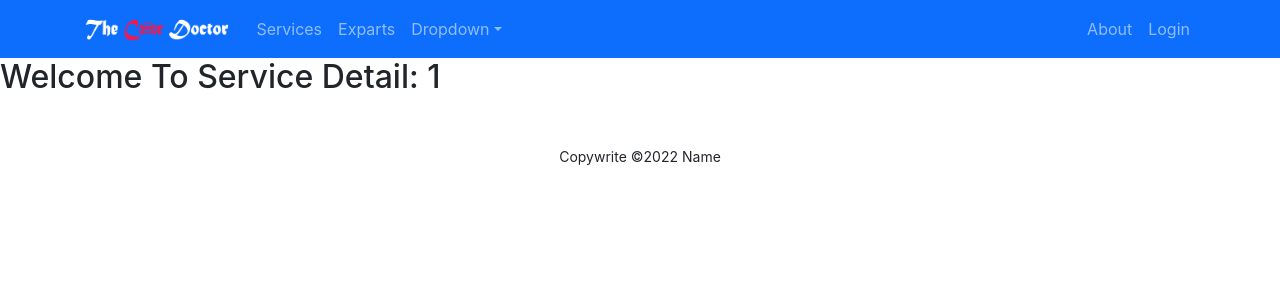
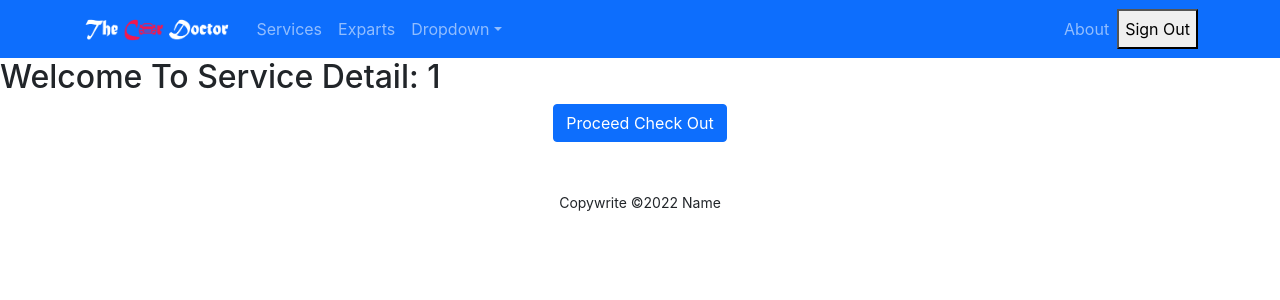
Before and after one commit to Neelporos/david-car-service, a React (Create React App) app: page /service/1 in a window 1280 px wide. Shown: the top 300 px of the page. Built offline with nearby package versions, Linux system fonts and the light colour scheme; no server answers; sample sign-in values are in the browser's storage.

Commit message:
navigate reditect done

```diff
--- a/src/App.js
+++ b/src/App.js
@@ -8,6 +8,8 @@ import ServiceDetail from './Pages/ServiceDetail/ServiceDetail';
 import NotFound from './Pages/Shared/NotFound/NotFound';
 import Login from './Pages/Login/Login/Login';
 import SignUp from './Pages/Login/SignUp/SignUp';
+import RequireAuth from './Pages/Login/RequireAuth/RequireAuth';
+import CheckOut from './Pages/CheckOut/CheckOut/CheckOut';
 
 
 function App() {
@@ -19,6 +21,11 @@ function App() {
         <Route path='/home' element={<Home></Home>}></Route>
         <Route path='/service/:serviceid' element={<ServiceDetail></ServiceDetail>}></Route>
         <Route path='/about' element={<About></About>}></Route>
+        <Route path='/checkout' element={
+          <RequireAuth>
+            <CheckOut></CheckOut>
+          </RequireAuth>
+        }></Route>
         <Route path='/login' element={<Login></Login>}></Route>
         <Route path='/signup' element={<SignUp></SignUp>}></Route>
         <Route path='*' element={<NotFound></NotFound>}></Route>
--- /dev/null
+++ b/src/Pages/CheckOut/CheckOut/CheckOut.js
@@ -0,0 +1,11 @@
+import React from 'react';
+
+const CheckOut = () => {
+    return (
+        <div>
+            <h2>Please Check Out Here</h2>
+        </div>
+    );
+};
+
+export default CheckOut;
--- a/src/Pages/Login/Login/Login.js
+++ b/src/Pages/Login/Login/Login.js
@@ -1,7 +1,7 @@
 import React, { useRef } from 'react';
 import { Button, Form } from 'react-bootstrap';
 import { useSignInWithEmailAndPassword } from 'react-firebase-hooks/auth';
-import { Link, useNavigate } from 'react-router-dom';
+import { Link, useLocation, useNavigate } from 'react-router-dom';
 import auth from '../../../firebase.init';
 
 const Login = () => {
@@ -10,16 +10,17 @@ const Login = () => {
     const passwordRef = useRef('');
     const navigate = useNavigate();
 
+    const location = useLocation();
+    let from = location.state?.from?.pathname || "/";
+
     const [
         signInWithEmailAndPassword,
-        user,
-        loading,
-        error,
+        user
     ] = useSignInWithEmailAndPassword(auth);
 
 
     if (user) {
-        navigate('/home')
+        navigate(from, { replace: true });
     }
 
     const handleSubmit = event => {
--- a/src/Pages/ServiceDetail/ServiceDetail.js
+++ b/src/Pages/ServiceDetail/ServiceDetail.js
@@ -1,11 +1,16 @@
 import React from 'react';
-import { useParams } from 'react-router-dom';
+import { Link, useParams } from 'react-router-dom';
 
 const ServiceDetail = () => {
     const { serviceid } = useParams();
     return (
         <div>
             <h2>Welcome To Service Detail: {serviceid}</h2>
+            <div className='text-center'>
+                <Link to={'/checkout'}>
+                    <button className='btn btn-primary'>Proceed Check Out</button>
+                </Link>
+            </div>
         </div>
     );
 };
--- a/src/Pages/Shared/Header/Header.js
+++ b/src/Pages/Shared/Header/Header.js
@@ -2,8 +2,17 @@ import React from 'react';
 import { Link } from 'react-router-dom';
 import { Container, Nav, Navbar, NavDropdown } from 'react-bootstrap';
 import logo from '../../../images/logo.png';
+import { useAuthState } from 'react-firebase-hooks/auth';
+import auth from '../../../firebase.init';
+import { signOut } from 'firebase/auth';
 
 const Header = () => {
+
+    const [user] = useAuthState(auth)
+
+    const handleSignOut = () => {
+        signOut(auth);
+    }
     return (
         <>
             <Navbar collapseOnSelect expand="lg" sticky='top' bg="primary" variant="dark">
@@ -26,9 +35,14 @@ const Header = () => {
                         </Nav>
                         <Nav>
                             <Nav.Link as={Link} to="about">About</Nav.Link>
-                            <Nav.Link as={Link} to="login">
-                                Login
-                            </Nav.Link>
+                            {
+                                user ?
+                                    <button onClick={handleSignOut}>Sign Out</button>
+                                    :
+
+                                    <Nav.Link as={Link} to="login">
+                                        Login
+                                    </Nav.Link>}
                         </Nav>
                     </Navbar.Collapse>
                 </Container>
```
